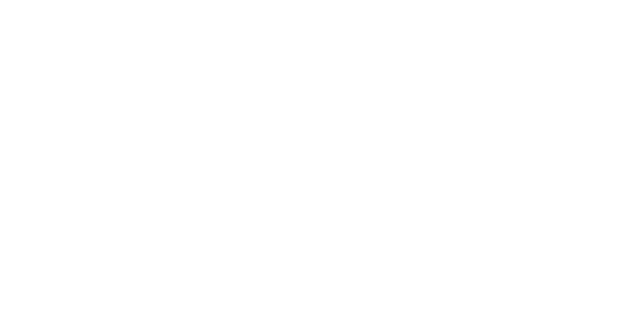
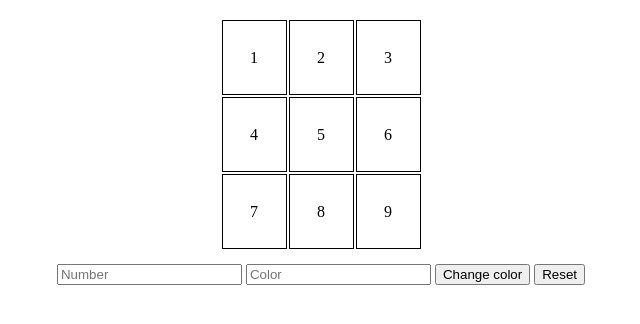
Before and after one commit to acciojob/Replit-Asian-Paints-Abhiram302, a website: page main.html in a window 1280 px wide. Shown: the whole page, without its empty margins (319-959 px from the left). Drawn offline with Linux system fonts and the light colour scheme.

Commit message:
created a submission

```diff
--- a/main.html
+++ b/main.html
@@ -8,6 +8,23 @@
 
 <body>
 	<!-- the entire body must be written by student -->
+	<div id = "grid-container">
+		<div class = "grid-item" id = "1">1</div>
+		<div class = "grid-item" id = "2">2</div>
+		<div class = "grid-item" id = "3">3</div>
+		<div class = "grid-item" id = "4">4</div>
+		<div class = "grid-item" id = "5">5</div>
+		<div class = "grid-item" id = "6">6</div>
+		<div class = "grid-item" id = "7">7</div>
+		<div class = "grid-item" id = "8">8</div>
+		<div class = "grid-item" id = "9">9</div>
+	</div>
+	<div>
+		<input id = "block_id" type = "number" placeholder = "Number">
+		<input id = "colour_id" type = "text" placeholder = "Color">
+		<button id = "change_button">Change color</button>
+		<button id = "Reset">Reset</button>
+	</div>
     <script type="text/javascript" src="./script.js">
 </script>
 
--- a/script.js
+++ b/script.js
@@ -1 +1,22 @@
 //your JS code here. If required.
+
+
+const change = document.getElementById("change_button")
+const reset = document.getElementById("Reset")
+change.addEventListener("click",()=>{
+	for(let i=1; i<=9; i++){
+		document.getElementById(i.toString()).style.backgroundColor = "transparent"
+	}
+
+	const num = document.getElementById("block_id").value
+const colorr = document.getElementById("colour_id").value
+	const box = document.getElementById(num.toString())
+	box.style.backgroundColor = colorr;
+
+})
+
+reset.addEventListener("click",()=>{
+	for(let i=1; i<=9; i++){
+		document.getElementById(i.toString()).style.backgroundColor = "transparent"
+	}
+})
--- a/styles.css
+++ b/styles.css
@@ -1 +1,26 @@
 /*  your css code here. If applicable */
+body{
+	margin: 0;
+	padding: 0;
+	height: 100vh;
+	width: 100vw;
+	display: flex;
+	flex-direction: column;
+	align-items: center;
+	gap: 15px;
+}
+
+#grid-container{
+	display: grid;
+	grid-template-rows: repeat(3,75px);
+	grid-template-columns: repeat(3,65px);
+	gap: 2px;
+	padding-top: 20px;
+}
+
+.grid-item{
+	border: 1px solid black;
+	display: flex;
+	justify-content: center;
+	align-items: center;
+}
```
